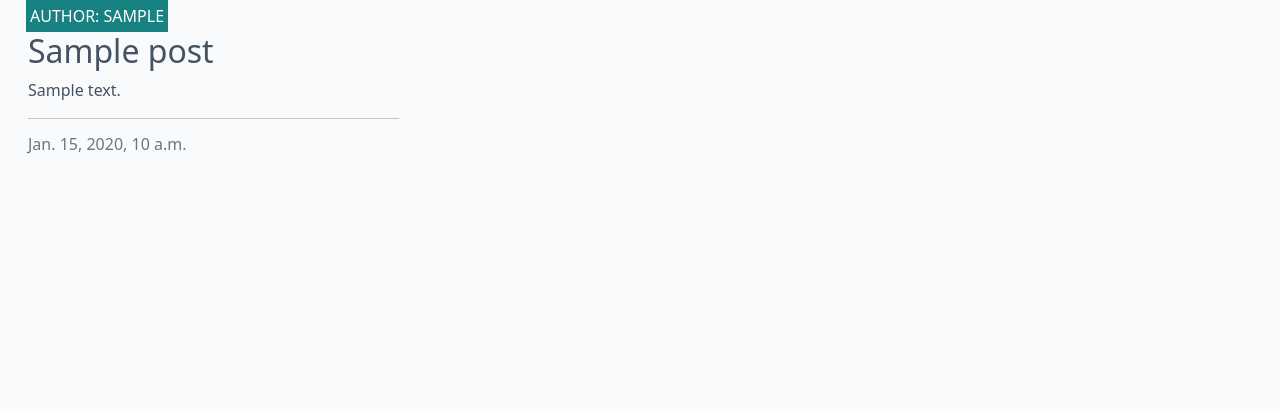
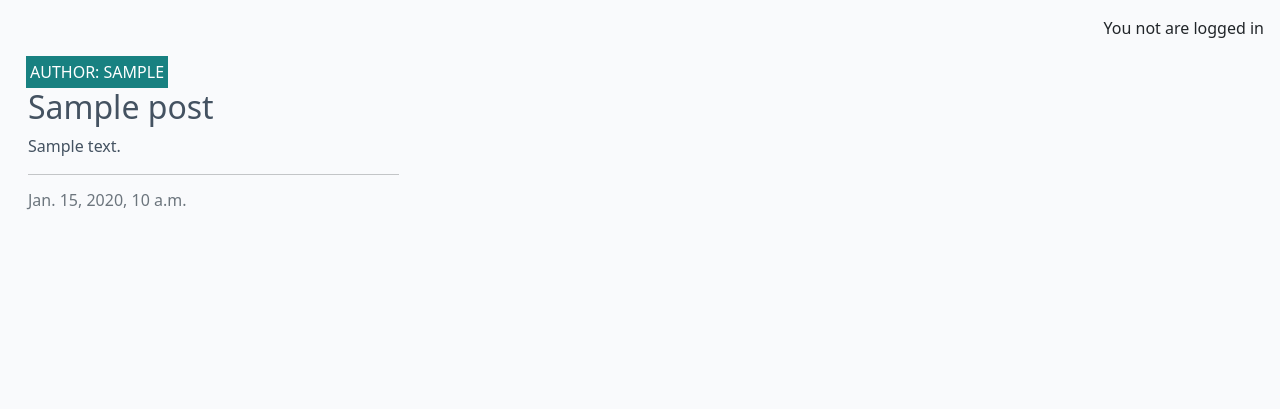
Before and after one commit to hpesciotti/django-blog-tutorial, a Django app: page / in a window 1280 px wide. Shown: the part 60-469 px from the top of the page. Run offline with Django 4.2, Linux system fonts and the light colour scheme; tables that the repository leaves empty hold one stand-in row (values such as "Sample post").

Commit message:
Add username message to main content in base.html

```diff
--- a/templates/base.html
+++ b/templates/base.html
@@ -74,6 +74,11 @@
     </nav>
 
     <main class="flex-shrink-0 main-bg">
+        {% if user.is_authenticated %}
+        <p class="text-end m-3">You are logged in as {{ user.username }}</p>
+        {% else %}
+        <p class="text-end m-3">You not are logged in</p>
+        {% endif %}
 
         {% block main_content %}
         <!-- Content Goes here -->
```
